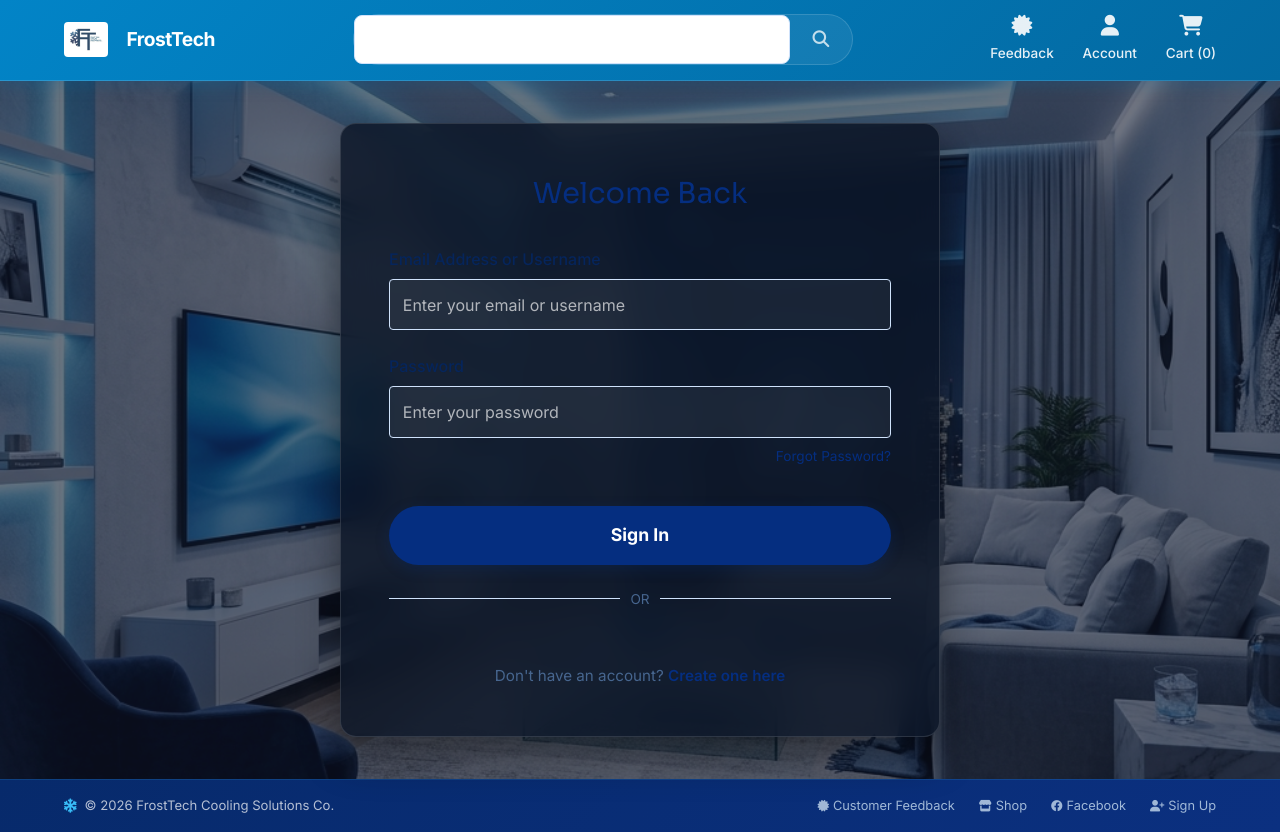
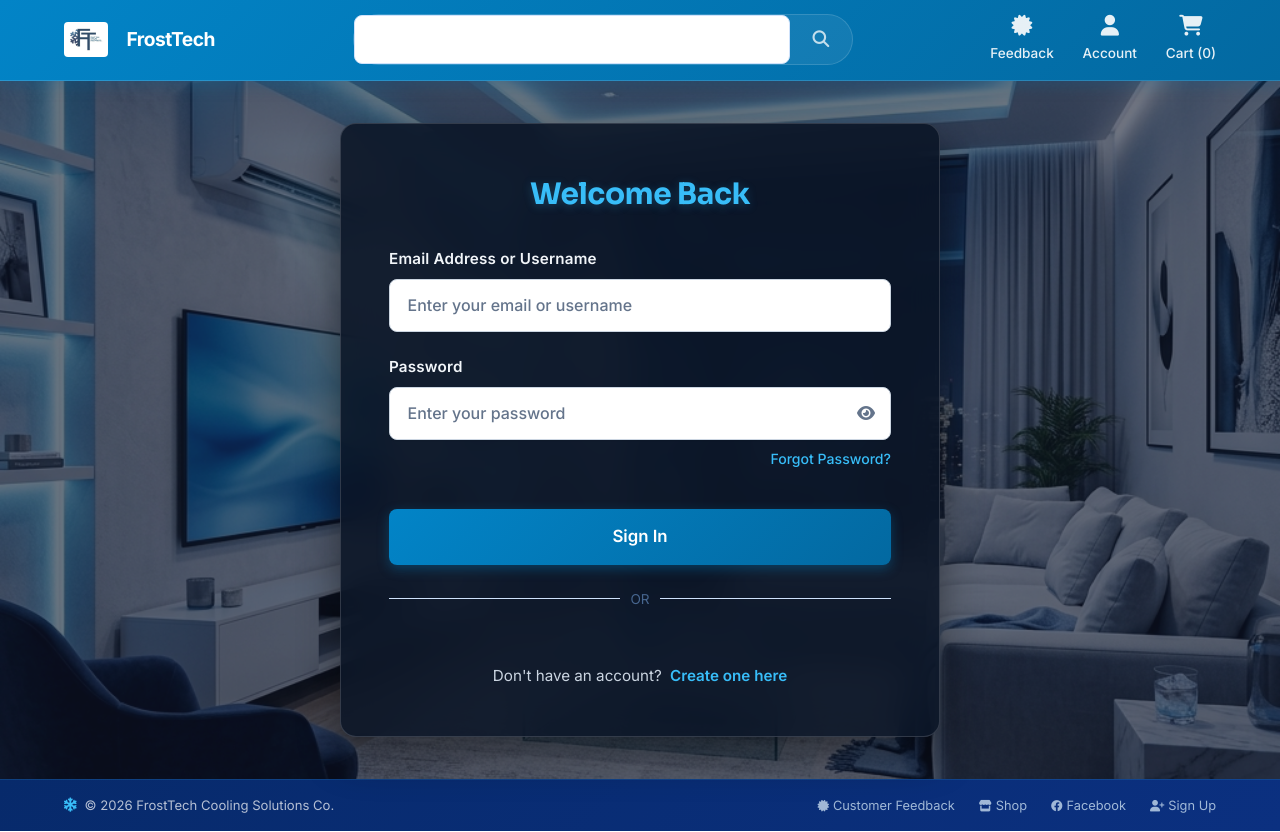
Before and after one commit to Cerberus770/FrostTech, a Next.js app: page /login in a window 1280 px wide. Built offline with nearby package versions, Linux system fonts and the light colour scheme.

Commit message:
fix: improve login text box visibility, contrast, and add password toggle

```diff
--- a/app/globals.css
+++ b/app/globals.css
@@ -1327,7 +1327,8 @@ textarea::placeholder {
 
 .login-card input::placeholder,
 .login-card textarea::placeholder {
-  color: rgba(255, 255, 255, 0.65);
+  color: #64748b !important;
+  opacity: 1 !important;
 }
 
 select option {
@@ -2368,7 +2369,7 @@ textarea:focus {
 }
 
 .login-card {
-  background: rgba(11, 21, 38, 0.82);
+  background: rgba(11, 21, 38, 0.88);
   backdrop-filter: blur(16px);
   -webkit-backdrop-filter: blur(16px);
   padding: 3rem;
@@ -2376,79 +2377,135 @@ textarea:focus {
   box-shadow: 0 20px 40px rgba(0, 0, 0, 0.45);
   width: 100%;
   max-width: 450px;
-  border: 1px solid rgba(255, 255, 255, 0.12);
+  border: 1px solid rgba(255, 255, 255, 0.15);
   position: relative;
   z-index: 2;
 }
 
 .login-card h2 {
   text-align: center;
-  color: var(--primary);
+  color: #38bdf8;
   margin-bottom: 2rem;
-  font-size: 1.8rem;
+  font-size: 1.85rem;
+  font-weight: 700;
+  letter-spacing: -0.5px;
+  text-shadow: 0 2px 10px rgba(56, 189, 248, 0.25);
 }
 
 .form-group {
   margin-bottom: 1.5rem;
 }
 
-.form-group label {
+.form-group label,
+.login-card label {
   display: block;
   margin-bottom: 0.5rem;
-  color: var(--text-dark);
-  font-weight: 500;
-}
-
-.form-group input {
+  color: #f1f5f9 !important;
+  font-weight: 600;
+  font-size: 0.95rem;
+  letter-spacing: 0.2px;
+}
+
+.form-group input,
+.login-card input[type="text"],
+.login-card input[type="password"],
+.login-card input[type="email"],
+.login-card input[type="tel"],
+.login-card select {
   width: 100%;
-  padding: 0.8rem;
-  border: 1px solid var(--border-color);
-  border-radius: 4px;
-  font-size: 1rem;
-  transition: border-color 0.3s;
-  background: rgba(255, 255, 255, 0.06);
-  color: var(--text-dark);
-}
-
-.form-group input:focus {
-  outline: none;
-  border-color: var(--primary);
+  padding: 0.85rem 1.1rem;
+  border: 1.5px solid #cbd5e1 !important;
+  border-radius: 8px !important;
+  font-size: 1rem !important;
+  font-weight: 500 !important;
+  transition: all 0.2s ease;
+  background: #ffffff !important;
+  color: #0f172a !important;
+  box-shadow: 0 1px 2px rgba(0, 0, 0, 0.05);
+}
+
+.form-group input:focus,
+.login-card input[type="text"]:focus,
+.login-card input[type="password"]:focus,
+.login-card input[type="email"]:focus,
+.login-card input[type="tel"]:focus,
+.login-card select:focus {
+  outline: none !important;
+  border-color: #0284c7 !important;
+  background: #ffffff !important;
+  color: #0f172a !important;
+  box-shadow: 0 0 0 3px rgba(2, 132, 199, 0.25), 0 1px 2px rgba(0, 0, 0, 0.05) !important;
+}
+
+.login-card input::placeholder {
+  color: #64748b !important;
+  opacity: 1 !important;
+}
+
+/* Ensure browser autofill maintains dark text on white background */
+.login-card input:-webkit-autofill,
+.login-card input:-webkit-autofill:hover,
+.login-card input:-webkit-autofill:focus,
+.form-group input:-webkit-autofill,
+.form-group input:-webkit-autofill:hover,
+.form-group input:-webkit-autofill:focus {
+  -webkit-text-fill-color: #0f172a !important;
+  -webkit-box-shadow: 0 0 0px 1000px #ffffff inset !important;
+  transition: background-color 5000s ease-in-out 0s;
 }
 
 .forgot-password {
   display: block;
   text-align: right;
-  font-size: 0.85rem;
-  color: var(--primary);
+  font-size: 0.88rem;
+  color: #38bdf8 !important;
   text-decoration: none;
   margin-top: 0.5rem;
+  font-weight: 500;
+  transition: color 0.2s;
 }
 
 .forgot-password:hover {
+  color: #7dd3fc !important;
   text-decoration: underline;
 }
 
 .login-btn {
   width: 100%;
   margin-top: 1rem;
-  padding: 1rem;
-  font-size: 1.1rem;
+  padding: 0.95rem;
+  font-size: 1.05rem;
+  font-weight: 600;
+  border-radius: 8px;
+  background: linear-gradient(135deg, #0284c7 0%, #0369a1 100%);
+  color: #ffffff !important;
+  border: none;
+  cursor: pointer;
+  box-shadow: 0 4px 12px rgba(2, 132, 199, 0.35);
+  transition: all 0.2s ease;
+}
+
+.login-btn:hover {
+  transform: translateY(-1px);
+  box-shadow: 0 6px 16px rgba(2, 132, 199, 0.45);
 }
 
 .signup-link {
   text-align: center;
   margin-top: 2rem;
   font-size: 0.95rem;
-  color: var(--text-light);
+  color: #cbd5e1 !important;
 }
 
 .signup-link a {
-  color: var(--primary);
+  color: #38bdf8 !important;
   font-weight: 600;
   text-decoration: none;
+  margin-left: 4px;
 }
 
 .signup-link a:hover {
+  color: #7dd3fc !important;
   text-decoration: underline;
 }
 
--- a/app/login/page.tsx
+++ b/app/login/page.tsx
@@ -8,6 +8,7 @@ import Link from 'next/link';
 export default function LoginPage() {
   const [email, setEmail] = useState('');
   const [password, setPassword] = useState('');
+  const [showPassword, setShowPassword] = useState(false);
   const [loading, setLoading] = useState(false);
   const [error, setError] = useState('');
   const router = useRouter();
@@ -173,14 +174,38 @@ export default function LoginPage() {
             </div>
             <div className="form-group">
               <label htmlFor="password">Password</label>
+              <div style={{ position: 'relative', display: 'flex', alignItems: 'center' }}>
                 <input
-                type="password"
+                  type={showPassword ? 'text' : 'password'}
                   id="password"
                   placeholder="Enter your password"
                   value={password}
                   onChange={(e) => setPassword(e.target.value)}
+                  style={{ paddingRight: '2.8rem' }}
                   required
                 />
+                <button
+                  type="button"
+                  onClick={() => setShowPassword(!showPassword)}
+                  style={{
+                    position: 'absolute',
+                    right: '12px',
+                    background: 'none',
+                    border: 'none',
+                    color: '#64748b',
+                    cursor: 'pointer',
+                    fontSize: '1rem',
+                    padding: '4px',
+                    display: 'flex',
+                    alignItems: 'center',
+                    justifyContent: 'center',
+                  }}
+                  title={showPassword ? 'Hide password' : 'Show password'}
+                  aria-label={showPassword ? 'Hide password' : 'Show password'}
+                >
+                  <i className={`fa-solid ${showPassword ? 'fa-eye-slash' : 'fa-eye'}`}></i>
+                </button>
+              </div>
               <a href="#" className="forgot-password">Forgot Password?</a>
             </div>
             <button type="submit" className="btn login-btn" disabled={loading}>{loading ? 'Signing in...' : 'Sign In'}</button>
--- a/app/signup/page.tsx
+++ b/app/signup/page.tsx
@@ -146,13 +146,14 @@ export default function SignupPage() {
 
   const inputStyle: React.CSSProperties = {
     width: '100%',
-    padding: '0.8rem 1rem',
-    borderRadius: 'var(--radius-pill)',
-    border: '1px solid var(--border-color)',
-    background: 'var(--bg-input)',
-    color: 'white',
+    padding: '0.85rem 1.1rem',
+    borderRadius: '8px',
+    border: '1.5px solid #cbd5e1',
+    background: '#ffffff',
+    color: '#0f172a',
     outline: 'none',
-    fontSize: '0.95rem',
+    fontSize: '1rem',
+    fontWeight: 500,
     transition: 'border-color 0.2s, box-shadow 0.2s',
   };
 
```
Also changed, not shown: components/ReceiptModal.tsx (line endings or trailing spaces). Lines whose indentation alone changed are shown as unchanged.
